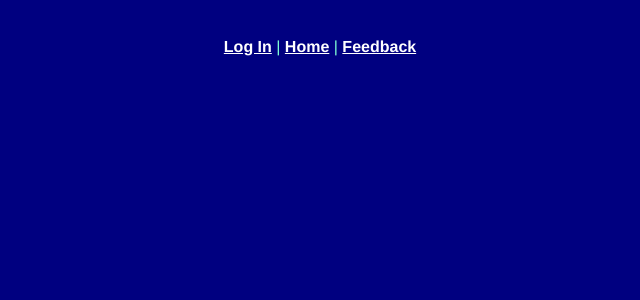
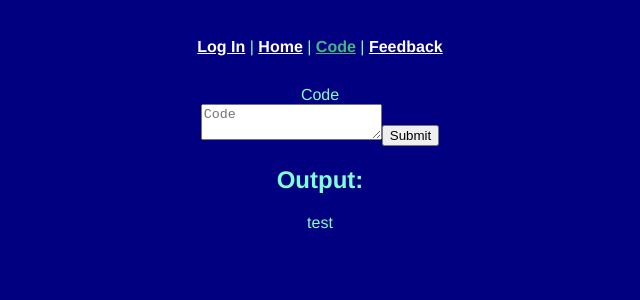
Before and after one commit to biasedLiar/calculator, a Vue app: page /Code in a window 1280 px wide. Shown: the top 300 px of the page, without its empty margins (320-960 px from the left). Built offline with nearby package versions, Linux system fonts and the light colour scheme.

Commit message:
Med mulighet for å sende inn pyton kode som blir kjørt

```diff
--- a/src/App.vue
+++ b/src/App.vue
@@ -5,6 +5,7 @@
       <p v-if="user">Logged in as {{user}} </p>
       <router-link v-else :to="{ name: 'LogIn' }">Log In</router-link>  |
       <router-link :to="{ name: 'Home' }">Home</router-link>  |
+      <router-link :to="{ name: 'Code' }">Code</router-link>  |
       <router-link :to="{ name: 'Feedback' }">Feedback</router-link>
     </div>
     <router-view />
--- a/src/router/index.js
+++ b/src/router/index.js
@@ -2,6 +2,7 @@ import { createRouter, createWebHistory } from "vue-router";
 import Home from "../views/Home.vue";
 import Feedback from "../views/Feedback.vue";
 import LogIn from "../views/LogIn.vue";
+import Code from "../views/Code.vue";
 import Register from "../views/Register.vue";
 import CalculatorButtons from "../views/calculatorParts/CalculatorButtons.vue";
 
@@ -24,6 +25,12 @@ const routes = [
 
   },
   {
+    path: "/Code",
+    name: "Code",
+    component: Code,
+
+  },
+  {
     path: "/logIn",
     name: "Register",
     component: Register,
--- /dev/null
+++ b/src/views/Code.vue
@@ -0,0 +1,59 @@
+<template>
+  <div class="home">
+    <form @submit.prevent="onSubmit">
+        <BaseTextArea
+                v-model="code"
+                label="Code"
+                type="text"
+                :error="messageError"
+            />
+        <button type="submit">Submit</button>
+    </form>
+    <h2> Output: </h2>
+    <p class="result" v-html="result"></p>
+
+  </div>
+</template>
+
+<script>
+import axios from 'axios'
+
+export default {
+  name: "Home",
+  data() {
+      return {
+        messageError: "",
+        code: "",
+        result: "test",
+
+      }
+  },
+   methods: {
+      onSubmit(){
+        this.result = "Processing..."
+        var bodyFormData = new FormData();
+        bodyFormData.append('code', this.code);
+        axios({
+            method: "post",
+            url: "http://localhost:8080/Docker",
+            data: bodyFormData,
+            headers: { "Content-Type": "multipart/form-data" },
+            })
+            .then(response => {
+                //handle success
+                console.log(response);
+                this.result = response.data.replace(/(?:\r\n|\r|\n)/g, '<br>')
+            })
+            .catch(function (response) {
+                //handle error
+                console.log(response);
+            });
+
+      }
+    }
+
+};
+</script>
+<style scoped>
+
+</style>
```
Also changed, not shown: package.json (+4 -3 lines), 1 other file (tests, documents, lock files or other folders).
